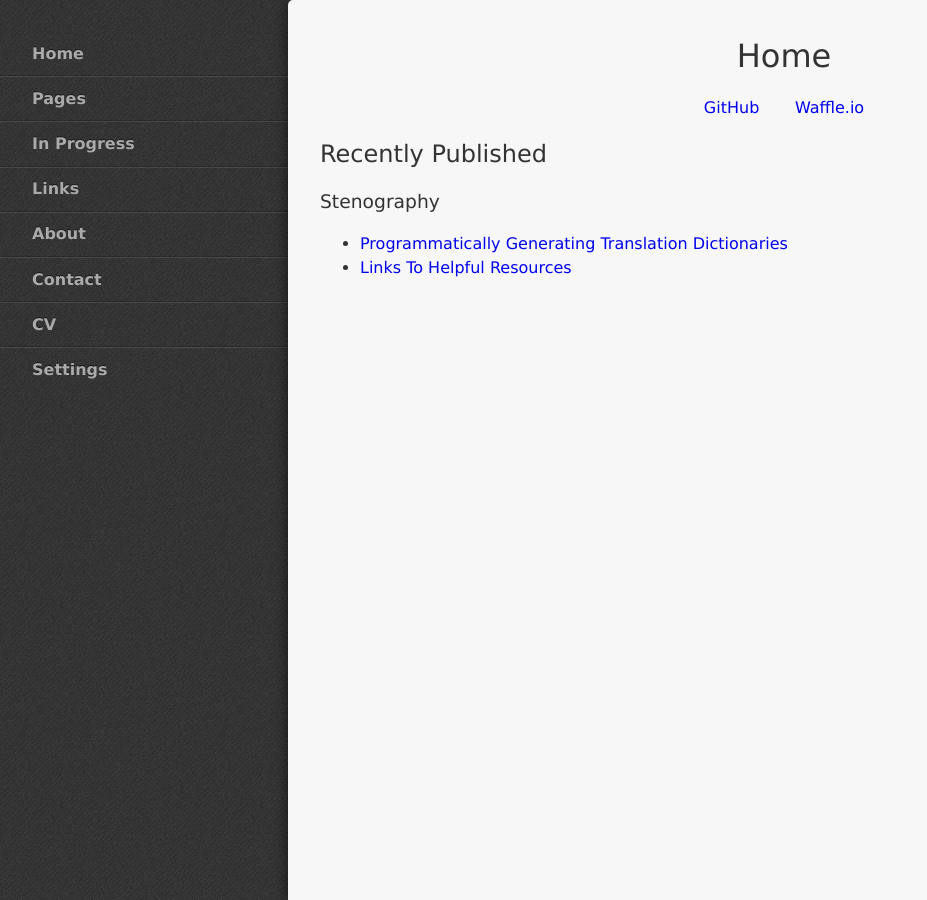
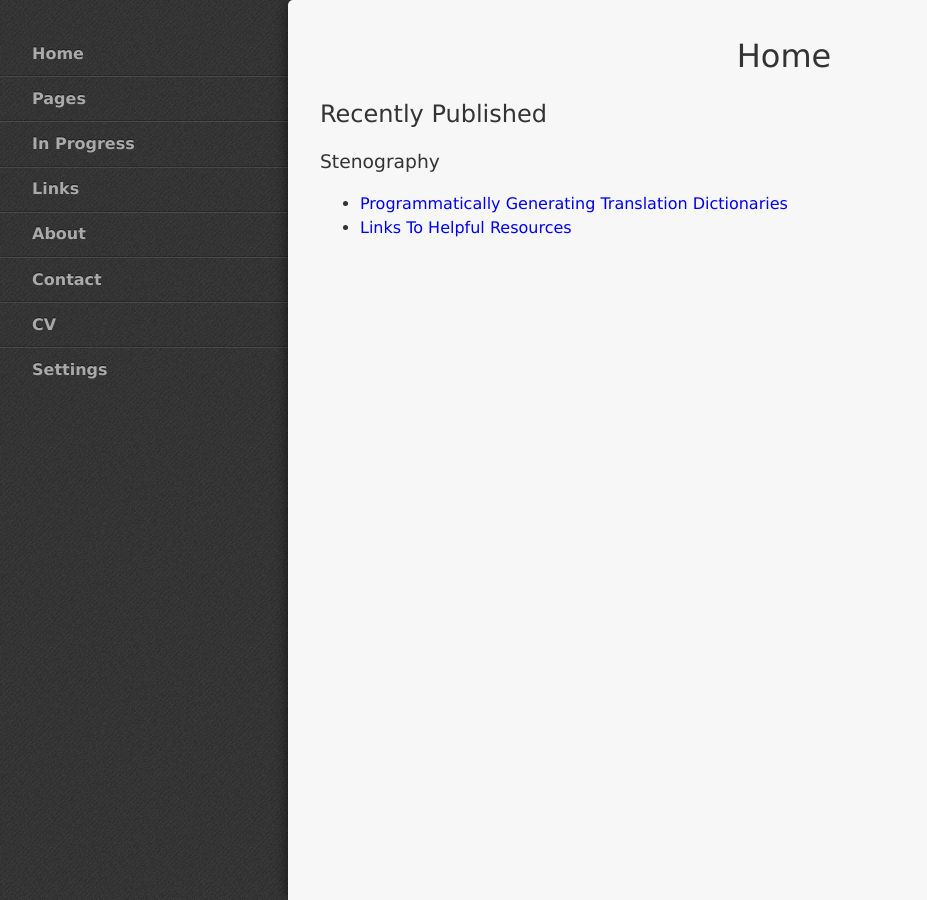
Before and after one commit to StevenTammen/StevenTammen.github.io, a Jekyll site: the page built from index.md, in a window 1280 px wide. Shown: the whole page, without its empty margins (0-927 px from the left). Built offline with Jekyll 4.4.1, drawn with Linux system fonts in a browser that asks for light colours.

Commit message:
Update index.md

```diff
--- a/index.md
+++ b/index.md
@@ -8,8 +8,6 @@ header: Steven Tammen
 
    <h1> Home </h1>
 
-   <a href="https://github.com/StevenTammen/steventammen.github.io">GitHub</a> &nbsp; &nbsp; &nbsp; <a href="https://waffle.io/StevenTammen/steventammen.github.io">Waffle.io</a>
-
 </div>
 
 ## Recently Published
```
